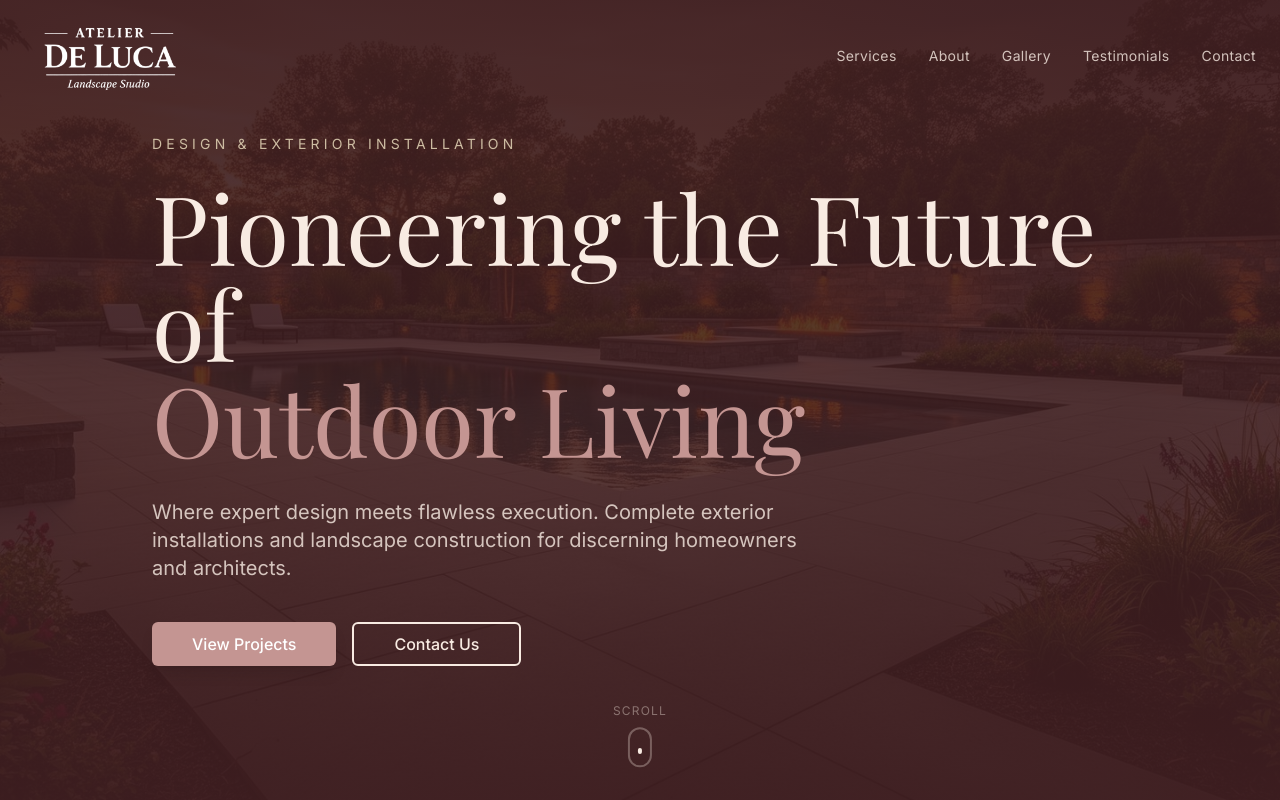
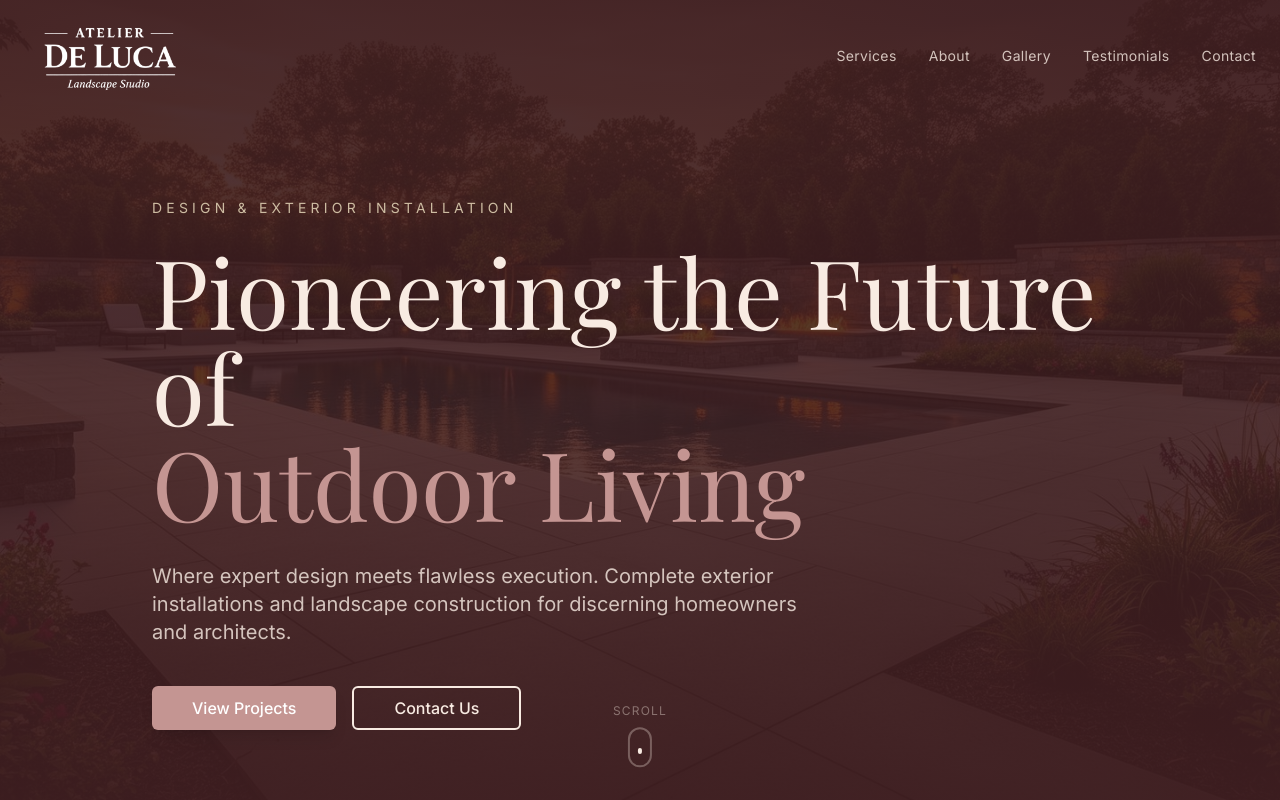
Before and after one commit to SamisDone/Atelier-De-Luca, a Next.js app: page / in a window 1280 px wide. Shown: the top 800 px of the page. Built offline with nearby package versions, Linux system fonts and the light colour scheme.

Commit message:
Changes
Co-authored-by: SamisDone <119945235+SamisDone@users.noreply.github.com>

```diff
--- a/src/components/Hero.tsx
+++ b/src/components/Hero.tsx
@@ -35,7 +35,7 @@ const Hero = () => {
   const opacity = useTransform(scrollYProgress, [0, 0.8], [1, 0]);
 
   return (
-    <section ref={ref} className="relative min-h-[100svh] flex items-center justify-center overflow-hidden">
+    <section ref={ref} className="relative min-h-[100svh] flex items-center justify-center overflow-hidden pt-28 md:pt-32">
       <motion.div style={{ y }} className="absolute inset-0 -top-[20%] h-[120%] w-full z-0">
         <Image
           src="/images/hero-terrace.jpg"
```
